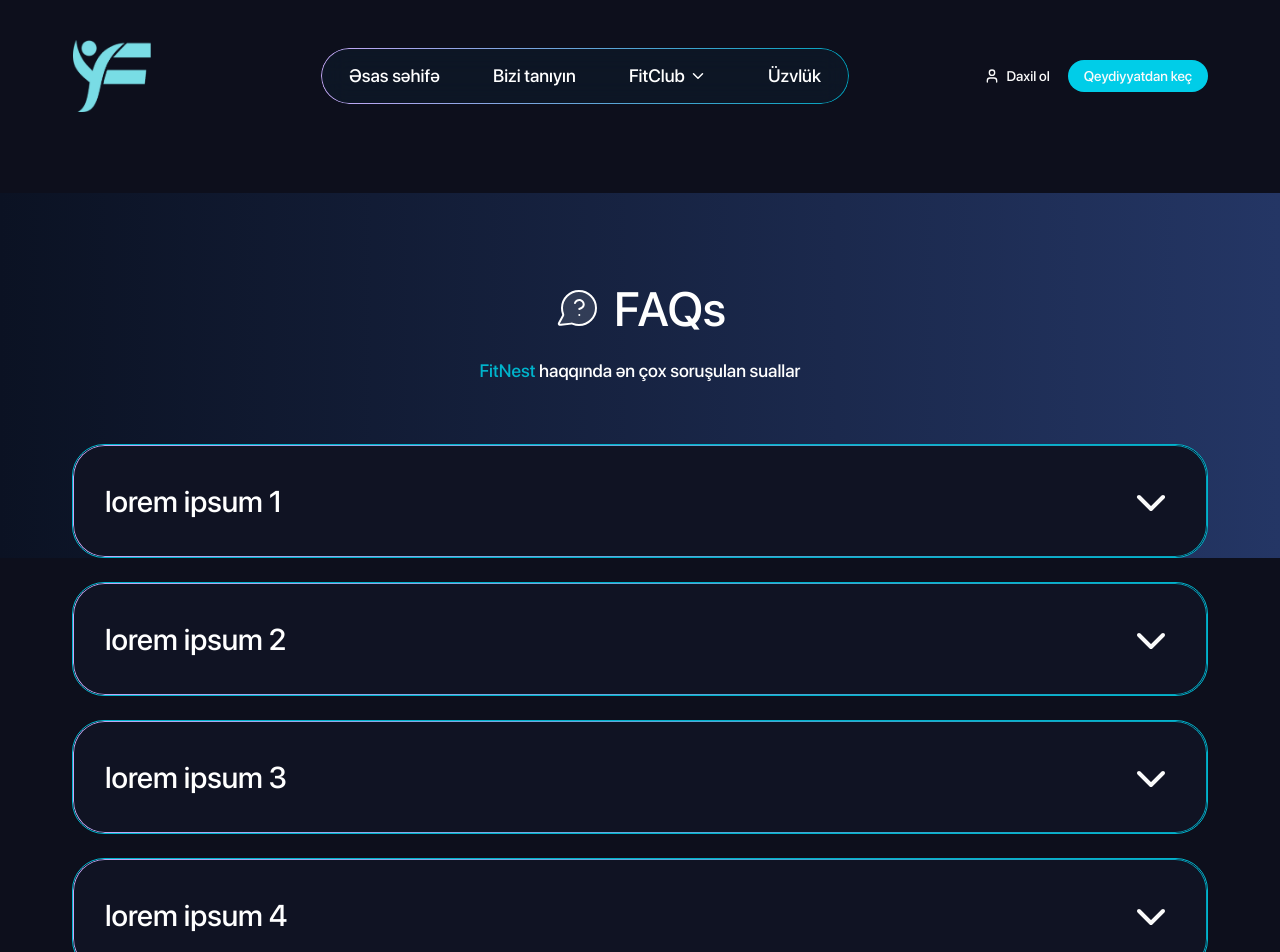
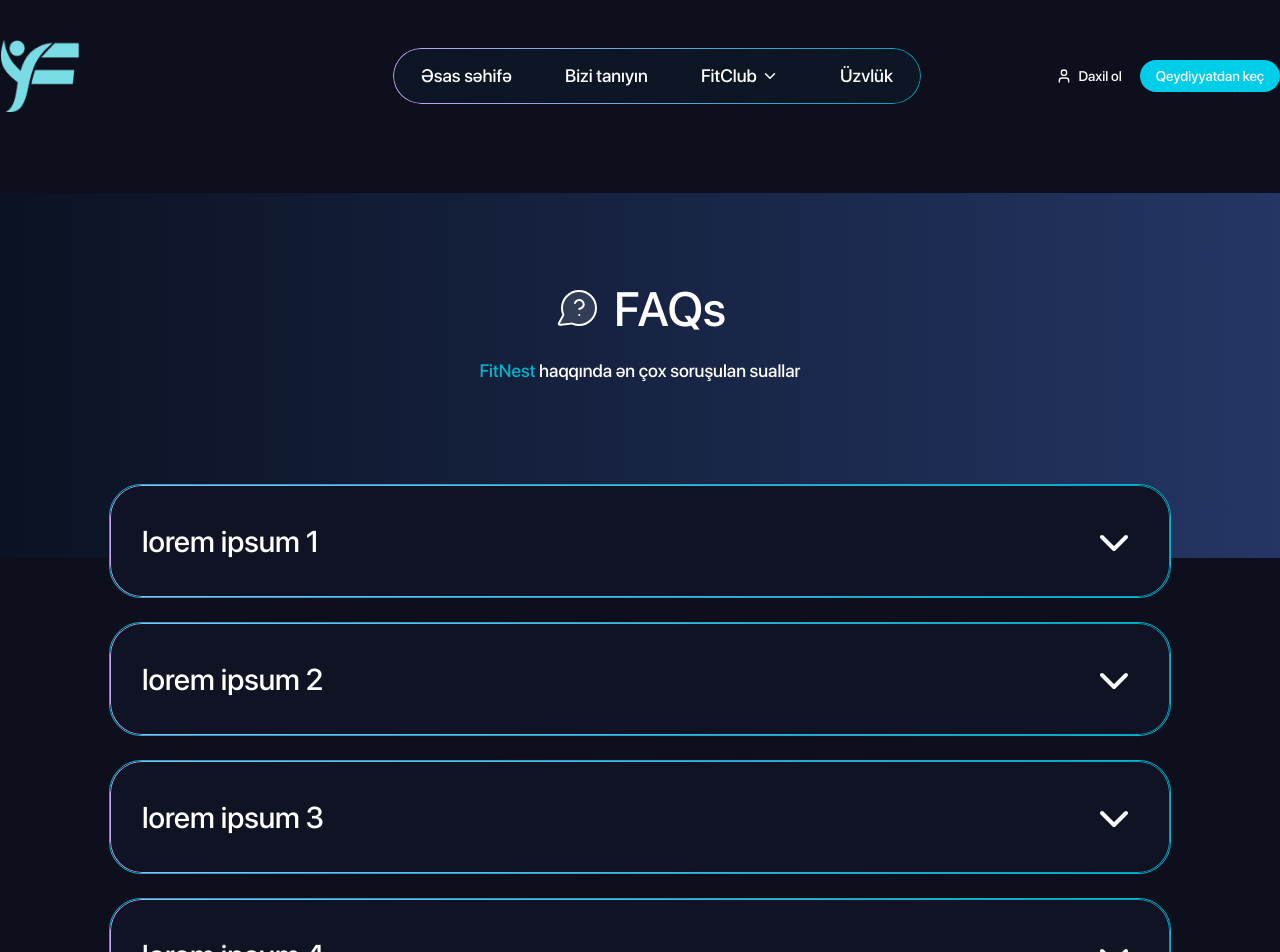
Before and after one commit to fitnest-health/frontend, a Next.js app: page /faq in a window 1280 px wide. Shown: the top 952 px of the page. Built offline with nearby package versions, Linux system fonts and the light colour scheme.

Commit message:
Add Container component and refactor layout for improved structure

```diff
--- a/app/(main)/contact/page.tsx
+++ b/app/(main)/contact/page.tsx
@@ -13,6 +13,7 @@ import { Form, FormControl, FormField, FormItem, FormMessage, } from "@/componen
 import Image from "next/image";
 import contactImg from "@/public/images/contact.jpg";
 import { Textarea } from "@/components/ui/textarea";
+import Container from "@/components/common/Container";
 
 export default function BugReportForm() {
   const form = useForm<z.infer<typeof contactFormSchema>>({
@@ -59,7 +60,8 @@ export default function BugReportForm() {
 
 
   return (
-    <div className="grid grid-cols-1 sm:grid-cols-2 gap-6 py-14">
+    <Container className="lg:px-0!">
+      <div className="grid grid-cols-1 sm:grid-cols-2 gap-6 py-[37px]">
         <div className="rounded-[50px] h-[750px] hidden sm:block">
           <Image
             src={contactImg}
@@ -117,5 +119,6 @@ export default function BugReportForm() {
           </Form>
         </Card>
       </div>
+    </Container>
   );
 }
--- a/app/(main)/faq/page.tsx
+++ b/app/(main)/faq/page.tsx
@@ -32,7 +32,7 @@ const Faq = () => {
       }
       iconUrl={MessageIcon.src}
     >
-      <div className="lg:max-w-7xl m-auto">
+      <div className="m-auto">
         <Accordion type="single" collapsible className="w-full space-y-6">
           {accordionItems.map((item, index) => (
             <AccordionItem
--- a/app/(main)/layout.tsx
+++ b/app/(main)/layout.tsx
@@ -14,9 +14,9 @@ export default function MainLayout({
 }>) {
   return (
     <>
-      <div className="flex flex-col p-5 lg:px-18 md:py-10 min-h-screen bg-softblue-1000">
+      <div className="flex flex-col w-full  min-h-screen bg-softblue-1000">
         <Navbar />
-        <main className="grow w-full md:max-w-[1288px] mx-auto">{children}</main>
+        <main className="grow flex flex-col w-full  mx-auto">{children}</main>
       </div>
       <Footer />
     </>
--- a/app/(main)/page.tsx
+++ b/app/(main)/page.tsx
@@ -6,7 +6,7 @@ import OffersSection from "../sections/OffersSection";
 
 export default function Home() {
   return (
-    <div className="text-white mx-auto w-fit">
+    <div className="text-gray-50">
       <HeroSection />
       <DownloadAppSection />
       <BalancedLifeSection />
--- a/app/navbar/Navbar.tsx
+++ b/app/navbar/Navbar.tsx
@@ -9,7 +9,7 @@ const initialUser = {
 
 const Navbar = () => {
     return (
-        <header className="z-50 flex items-center gap-4 lg:gap-0 justify-between bg-cswhite text-cswhite w-full md:max-w-[1288px] mx-auto">
+        <header className="z-50 flex items-center py-5 px-5 lg:px-0 md:py-10 gap-4 lg:gap-0 justify-between bg-cswhite text-cswhite w-full md:max-w-[1288px] mx-auto">
             <Logo />
             <div className="flex items-center justify- w-full lg:max-w-[887px]">
                 <Navication />
--- a/app/sections/BalancedLifeSection .tsx
+++ b/app/sections/BalancedLifeSection .tsx
@@ -2,7 +2,7 @@ import ArrowForward from '@/public/icons/arrow-forward.svg';
 import Coaches from '@/public/images/coaches.png';
 import FoodBalance from '@/public/images/foodBalance.png';
 import StartChanging from '@/public/images/startChanging.png';
-import Image,{ StaticImageData } from 'next/image';
+import Image, { StaticImageData } from 'next/image';
 import * as React from "react"
 import {
     Carousel,
@@ -14,20 +14,21 @@ import {
 } from "@/components/ui/carousel"
 import Fade from "embla-carousel-fade"
 import Heading from '@/components/common/Heading';
+import Container from '@/components/common/Container';
 
 interface SlideItem {
     id: number;
     title: string;
     text: string;
-    src:StaticImageData;
+    src: StaticImageData;
 }
 const caruselContext: SlideItem[] = [
-    { id: 1, title: "Dəyişimi başlat", text: "<span class='text-primary-700'>FitNest</span>-in mütəxəssisləri illərin bilik və təcrübəsini sənin gündəlik inkişafına yönəldir.",src:StartChanging },
-    { id: 2, title: "Sənin qida balansın", text: "Sağlam bədən düzgün qidalanmadan başlayır — <span class='text-primary-700'>FitNest</span> sənə bunun üçün yol göstərir.",src:FoodBalance },
-    { id: 3, title: "<span class='text-primary-700'>FitNest</span> Coachları: Səni Yönləndirən Güc və İlham", text: "Məşqçilərimiz həm proqramlarınla, həm də gündəlik tövsiyələri ilə inkişafına dəstək olur.",src:Coaches },
+    { id: 1, title: "Dəyişimi başlat", text: "<span class='text-primary-700'>FitNest</span>-in mütəxəssisləri illərin bilik və təcrübəsini sənin gündəlik inkişafına yönəldir.", src: StartChanging },
+    { id: 2, title: "Sənin qida balansın", text: "Sağlam bədən düzgün qidalanmadan başlayır — <span class='text-primary-700'>FitNest</span> sənə bunun üçün yol göstərir.", src: FoodBalance },
+    { id: 3, title: "<span class='text-primary-700'>FitNest</span> Coachları: Səni Yönləndirən Güc və İlham", text: "Məşqçilərimiz həm proqramlarınla, həm də gündəlik tövsiyələri ilə inkişafına dəstək olur.", src: Coaches },
 ]
 
-const BalancedLifeSection  = () => {
+const BalancedLifeSection = () => {
     const [api, setApi] = React.useState<CarouselApi>()
     const [current, setCurrent] = React.useState(0)
 
@@ -42,8 +43,9 @@ const BalancedLifeSection  = () => {
     }, [api])
 
     return (
-        <div className="bg-softblue-1000 py-10 md:pt-8 md:pb-22 xl:py-20 text-gray-50 ">
-            <Heading title="Balanslı həyatın başlanğıcı" number={1}/>
+        <Container>
+            <div className="bg-softblue-1000 py-10 md:pt-8 md:pb-22 xl:pb-20 text-gray-50 ">
+                <Heading title="Balanslı həyatın başlanğıcı" number={1} />
                 <div className="flex max-xl:flex-col w-full xl:items-top gap-10 md:gap-20 xl:gap-5 grid-cols-1 xl:grid-cols-12">
                     <div id="carusel" className='max-sm:grid max-sm:grid-cols-1 min-h-[270px] w-full xl:col-span-5 xl:w-[calc(42%-10px)]'>
                         <Carousel
@@ -58,10 +60,10 @@ const BalancedLifeSection  = () => {
                                     <CarouselItem key={item.id}>
                                         <div className='min-h-[270px] max-[350px]:max-h-[120px]! md:min-h-[512px] flex flex-col p-4 md:p-[70px] xl:p-[50px] relative rounded-4xl'>
                                             <a className="absolute xl:right-[30px] h-12 max-[410px]:w-7 max-[410px]:h-7 aspect-square xl:bottom-[30px] right-5 bottom-5 cursor-pointer rounded-full bg-[#0E293D]/30 backdrop-blur-md z-3">
-                                      <div className='size-full rounded-full'><Image src={ArrowForward} alt="arrow"/></div>
+                                                <div className='size-full rounded-full'><Image src={ArrowForward} alt="arrow" /></div>
                                             </a>
                                             <div className='absolute inset-0 size-full rounded-4xl overflow-hidden'>
-                                      <Image src={item.src} alt="arrow" className='size-full object-cover rounded-4xl'/>
+                                                <Image src={item.src} alt="arrow" className='size-full object-cover rounded-4xl' />
                                             </div>
                                             <div className="size-full flex flex-col max-md:flex-1 md:gap-4 max-md:justify-between max-md:py-10 items-start md:mt-auto z-2">
                                                 <h2 className='font-semibold text-s2 leading-s2 xl:text-h3 xl:leading-h3' dangerouslySetInnerHTML={{ __html: item.title }}></h2>
@@ -72,7 +74,7 @@ const BalancedLifeSection  = () => {
                                 ))}
                             </CarouselContent>
                             <div className='mt-5'>
-                        <CarouselPrevious  />
+                                <CarouselPrevious />
                                 <CarouselNext />
                             </div>
                         </Carousel>
@@ -81,10 +83,10 @@ const BalancedLifeSection  = () => {
                         <div className="max-xl:hidden w-full max-h-[270px] items-center gap-5 grid grid-cols-2">
                             <div className="size-full flex p-5 relative aspect-360/270">
                                 <div className='absolute inset-0 rounded-4xl overflow-hidden'>
-                              <Image src={caruselContext[(current+1)%caruselContext.length]?.src} alt="arrow" className=' object-cover size-full'/>
+                                    <Image src={caruselContext[(current + 1) % caruselContext.length]?.src} alt="arrow" className=' object-cover size-full' />
                                 </div>
                                 <div className="w-full flex justify-between items-center self-end z-2">
-                                <p className="font-semibold text-t2 leading-s2 max-w-[194px]" dangerouslySetInnerHTML={{ __html: caruselContext[(current+1)%caruselContext.length]?.title }}></p>
+                                    <p className="font-semibold text-t2 leading-s2 max-w-[194px]" dangerouslySetInnerHTML={{ __html: caruselContext[(current + 1) % caruselContext.length]?.title }}></p>
                                     <a className="cursor-pointer rounded-full bg-[#0E293D]/30 backdrop-blur-md grid place-items-center">
                                         <Image src={ArrowForward} alt="arrow" />
                                     </a>
@@ -92,10 +94,10 @@ const BalancedLifeSection  = () => {
                             </div>
                             <div className="size-full flex p-5 relative aspect-360/270">
                                 <div className='absolute inset-0 rounded-4xl overflow-hidden'>
-                              <Image src={caruselContext[(current+2)%caruselContext.length]?.src} fill alt="arrow" className=' object-cover size-full'/>
+                                    <Image src={caruselContext[(current + 2) % caruselContext.length]?.src} fill alt="arrow" className=' object-cover size-full' />
                                 </div>
                                 <div className="w-full flex justify-between items-center self-end z-2">
-                                <p className="font-semibold text-s2 leading-s2 max-w-[228px]" dangerouslySetInnerHTML={{ __html: caruselContext[(current+2)%caruselContext.length]?.title }}></p>
+                                    <p className="font-semibold text-s2 leading-s2 max-w-[228px]" dangerouslySetInnerHTML={{ __html: caruselContext[(current + 2) % caruselContext.length]?.title }}></p>
                                     <a className="cursor-pointer rounded-full bg-[#0E293D]/30 backdrop-blur-md grid place-items-center ">
                                         <Image src={ArrowForward} alt="arrow" />
                                     </a>
@@ -110,6 +112,7 @@ const BalancedLifeSection  = () => {
                     </div>
                 </div>
             </div>
+        </Container>
     )
 }
 
--- a/app/sections/DownloadAppSection .tsx
+++ b/app/sections/DownloadAppSection .tsx
@@ -1,10 +1,12 @@
+import Container from "@/components/common/Container"
 import Image from "next/image"
 import Link from "next/link"
 
 const DownloadAppSection = () => {
   return (
-    <div className="grid grid-cols-1 xl:gap-15 md:grid-cols-2 sm:grid-cols-2 lg:max-w-7xl max-w-screen lg:m-auto lg:mt-24">
+    <div className=" bg-softblue-950 grow flex flex-col w-full lg:py-24">
 
+      <Container className="grid grid-cols-1 xl:gap-15 md:grid-cols-2 sm:grid-cols-2  lg:m-auto">
         <div className="relative w-[360px] h-[347px]  md:w-[358px] md:h-[342px] lg:w-[519px] lg:h-[500px] max-w-full scale-[1]">
           <Image
             src="/images/Group11.png"
@@ -54,7 +56,9 @@ const DownloadAppSection = () => {
             </Link>
           </div>
         </div>
-    </div>
+      </Container>
+
+    </div >
   )
 }
 
--- a/app/sections/HeroSection.tsx
+++ b/app/sections/HeroSection.tsx
@@ -1,14 +1,17 @@
+import Container from "@/components/common/Container";
+import { Button } from "@/components/ui/button";
 
 const HeroSection = () => {
   return (
-    <section className="flex lg:items-center sm:items-end lg:max-w-7xl max-w-screen lg:m-auto text-[#FAFAFA] lg:h-[calc(100vh-113px)] md:h-[474px] sm:h-[528px]">
+    <Container className="mb-5 xs:mb-0">
+      <section className="flex lg:items-center sm:items-center  max-w-screen lg:m-auto text-gray-50 lg:h-[calc(100vh-152px)] md:h-[474px] sm:h-[528px]">
 
         <video
           autoPlay
           loop
           muted
           playsInline
-        className="lg:hidden absolute lg:h-screen sm:h-[587px] h-[239px] w-screen top-0 left-0 object-cover"
+          className="lg:hidden absolute lg:h-screen sm:h-[587px] h-[239px] w-screen top-0 left-0 object-cover brightness-90"
         >
           <source src="/videos/HeroSectionVideo.mp4" type="video/mp4" />
         </video>
@@ -17,13 +20,13 @@ const HeroSection = () => {
           loop
           muted
           playsInline
-        className="hidden lg:block absolute w-screen lg:h-screen sm:h-[587px] h-[239px] top-0 left-0 object-cover"
+          className="hidden lg:block absolute w-screen lg:h-screen sm:h-[587px] h-[239px] top-0 left-0 object-cover brightness-90"
         >
           <source src="/videos/ScreenRecording.mp4" type="video/mp4" />
         </video>
-      <div className="absolute top-0 left-0 w-full h-full bg-[#00000033]"></div>
+        {/* <div className="absolute top-0 left-0 w-full h-full bg-[#00000033]"></div> */}
 
-      <div className="z-10  sm:bg-transparent sm:block flex flex-col items-center lg:w-1/2 w-full sm:mt-0 mt-[179px] lg:pr-0 sm:pr-[84px] pr-10 sm:pt-0 pt-4">
+        <div className="sm:bg-transparent z-10 sm:block flex flex-col items-center lg:w-1/2 w-full sm:mt-0 mt-[179px] lg:pr-0 sm:pr-[84px]  sm:pt-0 pt-4">
           <h1 className="sm:mb-8 mb-4 font-semibold lg:text-h5 lg:leading-h5 sm:text-h6 sm:leading-h6 text-s2 leading-s2">
             Sağlamlığa gedən yol — <span className="text-primary-700">FitNest</span>
           </h1>
@@ -34,7 +37,19 @@ const HeroSection = () => {
             sənin gündəlik motivasiyan üçün bir aradadır.
           </p>
 
-        <button className="z-40 w-full mb-4 sm:w-auto sm:px-[60px]  py-4 lg:text-s1 lg:leading-s1 sm:text-b1 sm:leading-b1 text-b2 leading-b2 font-semibold gradient-border rounded-[52px] text-white
+          <Button
+            className="w-full sm:max-w-[175px] md:max-w-[301px] h-10 md:h-[60px]  bg-linear-to-b
+                    from-[#0B0909]
+                    to-[#091120]
+                    shadow-[inset_0_-2px_20px_0_#134BCD,inset_0_0_13px_0_rgba(0,180,204,0.5),inset_0_-10px_40px_0_rgba(0,180,204,0.25)]
+                    hover:shadow-[inset_0_-2px_4px_0_#134BCD,inset_0_0_4px_0_rgba(0,180,204,0.5),inset_0_-10px_40px_0_rgba(0,180,204,0.25)]
+                    transition-shadow
+                    duration-300
+                   ">
+            İndi Başla
+          </Button>
+
+          {/* <button className="z-40 w-full mb-4 sm:w-auto sm:px-[60px]  py-4 lg:text-s1 lg:leading-s1 sm:text-b1 sm:leading-b1 text-b2 leading-b2 font-semibold gradient-border rounded-[52px] text-white
           bg-[linear-gradient(180deg,#0B0909_0%,#091120_100%)] transitoin-shadow duration-300"
             onMouseOver={(e) => {
               e.currentTarget.style.boxShadow =
@@ -44,10 +59,12 @@ const HeroSection = () => {
               e.currentTarget.style.boxShadow = "none";
             }}
           >          İndi Başla
-        </button>
+          </button> */}
         </div>
 
       </section>
+    </Container>
+
   )
 }
 
--- a/app/sections/OffersSection.tsx
+++ b/app/sections/OffersSection.tsx
@@ -12,6 +12,7 @@ import {
 } from "@/components/common/offer-section/offers.types";
 import { cn } from "@/lib/utils";
 import Heading from "@/components/common/Heading";
+import Container from "@/components/common/Container";
 
 const plans: OfferPlan[] = [
   {
@@ -142,10 +143,11 @@ const OffersSection = () => {
   );
 
   return (
+    <Container>
       <section className="relative w-full py-16 sm:py-20 md:py-24">
         <div className="mx-auto flex w-full  flex-col">
           <div className="flex flex-col items-center ">
-          <Heading title="Təkliflərimiz" number={2} className="xl:pb-10!"/>
+            <Heading title="Təkliflərimiz" number={2} className="xl:pb-10!" />
             <OfferPeriodToggle
               value={period}
               options={periodOptions}
@@ -188,6 +190,7 @@ const OffersSection = () => {
           </div>
         </div>
       </section>
+    </Container>
   );
 };
 
--- a/components/common/BannerContainer.tsx
+++ b/components/common/BannerContainer.tsx
@@ -1,5 +1,6 @@
 import React from 'react'
 import { type LucideIcon } from "lucide-react";
+import Container from './Container';
 
 interface BannerProps {
     title: string;
@@ -12,7 +13,7 @@ interface BannerProps {
 
 const BannerContainer: React.FC<BannerProps> = ({ title, subtitle, icon: Icon, children, iconClassName, iconUrl }) => {
     return (
-        <>
+        <Container className='lg:px-0!'>
             <div className='absolute flex justify-center left-0 md:pt-20 md:pb-[173px] sm:pt-12 sm:pb-[70px] pt-6 pb-[90px] px-4 top-20 md:top-[193px] text-white bg-blue-500 w-full bg-linear-to-l from-[#243665] to-[#0B1223]'>
                 <div>
                     <div className='flex justify-center items-center gap-3'>
@@ -26,10 +27,10 @@ const BannerContainer: React.FC<BannerProps> = ({ title, subtitle, icon: Icon, c
                     <p className='text-b2 text-center leading-b2 font-medium mt-3 sm:text-s2 sm:leading-s2 max-w-[360px] sm:max-w-[460px] md:max-w-[628px]'>{subtitle}</p>
                 </div>
             </div>
-            <div className='md:pt-[332px] sm:pt-52 pt-36 lg:max-w-7xl m-auto'>
+            <div className='md:pt-[332px] sm:pt-52 pt-36 pb-10 sm:pb-14 md:pb-20 max-w-[1062px] mx-auto'>
                 {children}
             </div>
-        </>
+        </Container>
     )
 }
 
--- /dev/null
+++ b/components/common/Container.tsx
@@ -0,0 +1,13 @@
+
+interface ContainerProps {
+  children: React.ReactNode;
+  className?: string;
+}
+
+const Container = ({ children, className }: ContainerProps) => {
+  return (
+    <div className={`w-full md:max-w-[1288px] mx-auto px-5  ${className}`}>{children}</div>
+  )
+}
+
+export default Container
```
Lines whose indentation alone changed are shown as unchanged.
